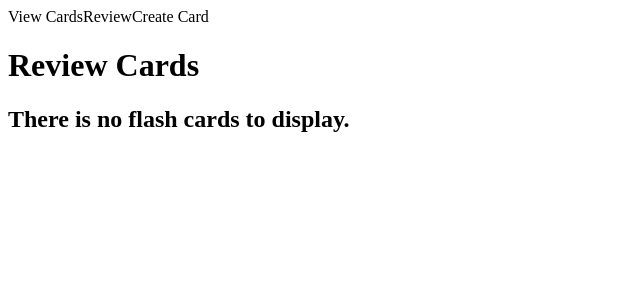
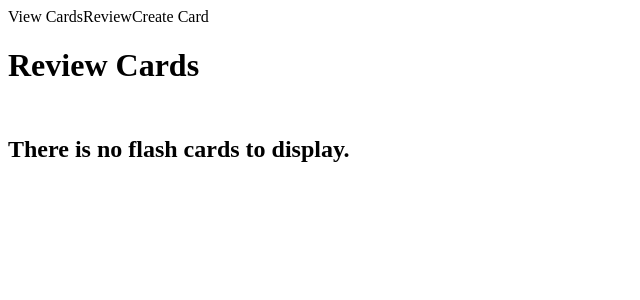
Before and after one commit to ElvisLee0725/flashcard, a React app: page / in a window 1280 px wide. Both pictures are taken after a click on the link "Review". Shown: the top 300 px of the page, without its empty margins (0-640 px from the left). Built offline with nearby package versions, Linux system fonts and the light colour scheme; the HTML template or start-up script is replaced by a standard one.

Commit message:
Create ProgressBar component

```diff
--- a/src/components/create-card.jsx
+++ b/src/components/create-card.jsx
@@ -46,7 +46,7 @@ class CreateCard extends React.Component {
         return (
             <div className="container">
                 <h1 className="text-center">Create New Card</h1>
-                <form onSubmit={this.handleSubmit}>
+                <form className="mt-5" onSubmit={this.handleSubmit}>
                     <div className="form-group">
                         <label htmlFor="question">Question:</label>
                         <textarea type="text" className="form-control" value={question} name="question" onChange={this.handleChange} autoFocus></textarea>
--- /dev/null
+++ b/src/components/progress-bar.jsx
@@ -0,0 +1,11 @@
+import React from 'react';
+
+function ProgressBar(props) {
+    return (
+        <div className="progress" style={{ height: 10 + 'px' }}>
+            <div className="progress-bar progress-bar-striped progress-bar-animated" role="progressbar" aria-valuenow={props.complete} aria-valuemin="0" aria-valuemax="100" style={{ width: props.complete + '%' }}></div>
+        </div>
+    );
+}
+
+export default ProgressBar;
--- a/src/components/review-cards.jsx
+++ b/src/components/review-cards.jsx
@@ -1,5 +1,6 @@
 import React from 'react';
 import { AppContext } from '../appContext';
+import ProgressBar from './progress-bar';
 
 class ReviewCards extends React.Component {
     constructor(props) {
@@ -58,15 +59,24 @@ class ReviewCards extends React.Component {
     }
 
     render() {
-        const { activeCard } = this.context;
+        const { activeCard, cards } = this.context;
         let content = '';
+        let completePercentage = 0;
 
         if(activeCard) {
+            // For ProgressBar
+            const curIndex = cards.findIndex((card) => card.id === activeCard.id);
+            completePercentage = Math.round((curIndex / cards.length) * 100);
+            if(curIndex === cards.length - 1 && this.state.showAnswer) {
+                completePercentage = 100;
+            }
+
+            // For Review Flash Cards
             const displayContent = this.state.showAnswer ? activeCard.answer : activeCard.question;
             const cssColor = this.state.showAnswer ? 'card-answer-bg' : 'card-question-bg';
 
             content = (
-                <div className={`review-area mt-3 ${cssColor}`} onClick={this.handleToggleCard}>
+                <div className={`review-area mt-1 ${cssColor}`} onClick={this.handleToggleCard}>
                     <h2 className="card-content">{ displayContent }</h2>
 
                     <a className="prev-btn ml-3" onClick={this.previousCard}><i className="fa fa-chevron-left fa-3x"></i></a>
@@ -81,7 +91,8 @@ class ReviewCards extends React.Component {
         return (
             <div>
                 <h1 className="text-center">Review Cards</h1>
-                <div className="container">
+                <div className="container mt-5">
+                    <ProgressBar complete={completePercentage}/>
                     { content }
                 </div>
             </div>
```
Also changed, not shown: 1 other file (tests, documents, lock files or other folders).
